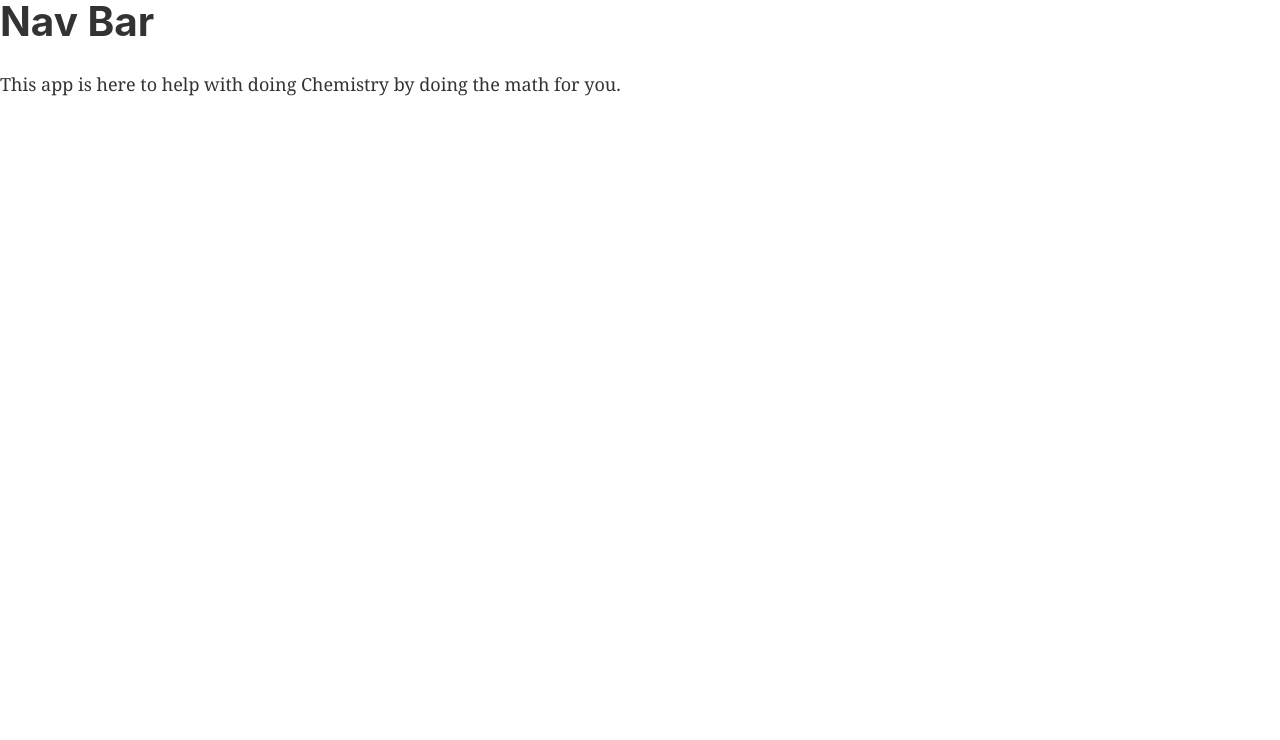
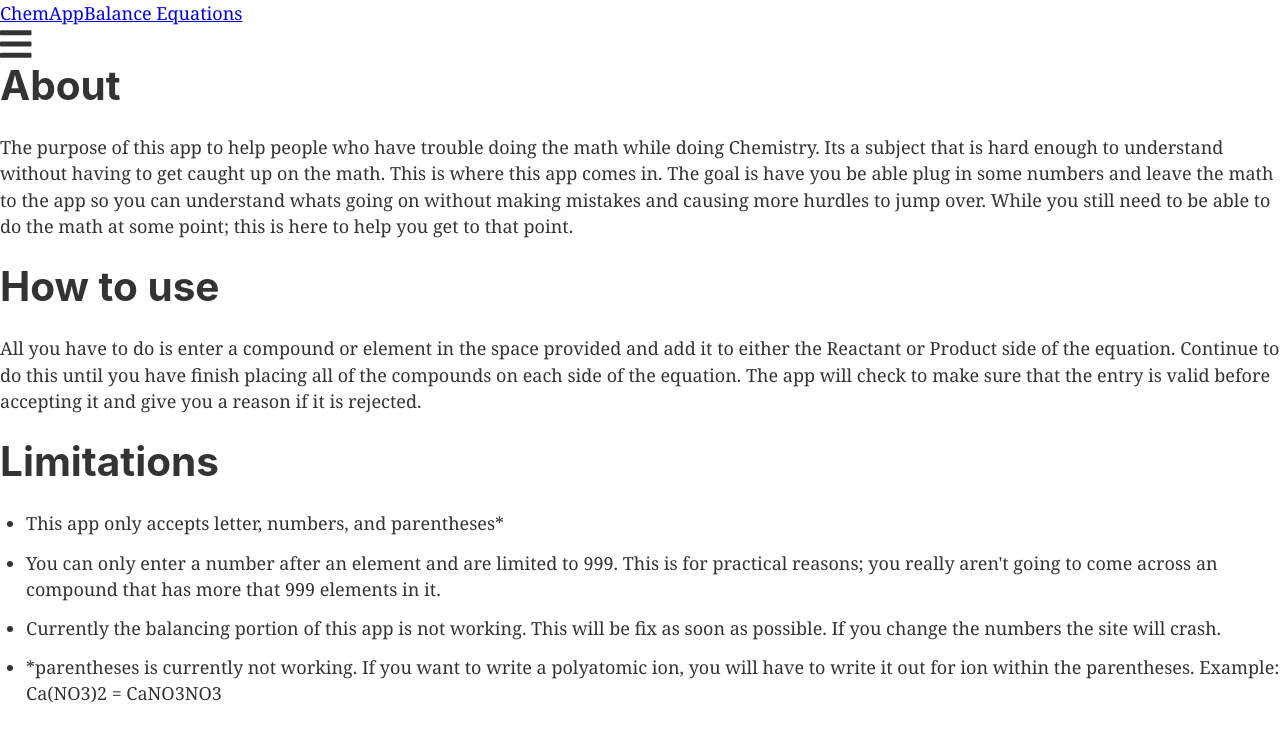
Before and after one commit to jesseseanrouse/project2, a Gatsby site in the folder ChemApp/: page / in a window 1280 px wide. Built offline with nearby package versions, Linux system fonts and the light colour scheme; Gatsby itself is replaced by a stand-in of ours; no server answers.

Commit message:
Spent alot of time getting font awesome to work

```diff
--- a/ChemApp/gatsby-config.js
+++ b/ChemApp/gatsby-config.js
@@ -6,6 +6,7 @@ module.exports = {
   },
   plugins: [
     `gatsby-plugin-react-helmet`,
+    `gatsby-plugin-fontawesome-css`,
     {
       resolve: `gatsby-source-filesystem`,
       options: {
--- a/ChemApp/src/components/about.js
+++ /dev/null
@@ -1,9 +0,0 @@
-import React from 'react'
-
-const about = () => {
-    return (
-        <p>This app is here to help with doing Chemistry by doing the math for you.</p>
-    )
-}
-
-export default about
--- /dev/null
+++ b/ChemApp/src/components/about/about.js
@@ -0,0 +1,37 @@
+import React from "react"
+
+const about = () => {
+  return (
+    <>
+      <h1>About</h1>
+      <p>
+        The purpose of this app to help people who have trouble doing the math
+        while doing Chemistry. Its a subject that is hard enough to understand
+        without having to get caught up on the math. This is where this app
+        comes in. The goal is have you be able plug in some numbers and leave
+        the math to the app so you can understand whats going on without making
+        mistakes and causing more hurdles to jump over. While you still need to
+        be able to do the math at some point; this is here to help you get to
+        that point.
+      </p>
+      <h1>How to use</h1>
+      <p>
+        All you have to do is enter a compound or element in the space provided
+        and add it to either the Reactant or Product side of the equation.
+        Continue to do this until you have finish placing all of the compounds
+        on each side of the equation. The app will check to make sure that the
+        entry is valid before accepting it and give you a reason if it is
+        rejected.
+      </p>
+      <h1>Limitations</h1>
+      <ul>
+        <li>This app only accepts letter, numbers, and parentheses*</li>
+        <li>You can only enter a number after an element and are limited to 999. This is for practical reasons; you really aren't going to come across an compound that has more that 999 elements in it.</li>
+        <li>Currently the balancing portion of this app is not working. This will be fix as soon as possible. If you change the numbers the site will crash.</li>
+        <li>*parentheses is currently not working. If you want to write a polyatomic ion, you will have to write it out for ion within the parentheses. Example: Ca(NO3)2 = CaNO3NO3 </li>
+      </ul>
+    </>
+  )
+}
+
+export default about
--- a/ChemApp/src/components/balance.js
+++ b/ChemApp/src/components/balance.js
@@ -59,7 +59,7 @@ const Balance = props => {
     // To prevent any shenanigans
     e.preventDefault()
     // To get a list of symbols to verify that entered values are elements
-    const symbols = props.data.map(ele => {
+    const symbols = data.map(ele => {
       return { symbol: ele.symbol }
     })
     // Sets error to ""
--- a/ChemApp/src/components/functions/compoundCheckProduct.js
+++ b/ChemApp/src/components/functions/compoundCheckProduct.js
@@ -27,9 +27,14 @@ export default function compoundCheck(
   let eleAmount = ""
   let tempArr = []
   while (i < value.length) {
-    //   console.log("Loop " + i)
     let step = 1
-    // First Check is numbers why is explained after the check
+    // Check to make sure they entered something
+    if (value === "") {
+      flag = 1
+      setErrorMessage('You have to enter something')
+      break
+    }
+    // Check if number why is explained after the check
     if (NumbersArr.some(number => number === value.charAt(i))) {
       // console.log("Checked Number")
       // Cannot start with a number, the point is to balance
--- a/ChemApp/src/components/functions/compoundCheckReactants.js
+++ b/ChemApp/src/components/functions/compoundCheckReactants.js
@@ -29,8 +29,13 @@ export default function compoundCheck(
   let eleAmount = ""
   let tempArr = []
   while (i < value.length) {
-    //   console.log("Loop " + i)
     let step = 1
+    // Check to make sure they entered something
+    if (value === "") {
+      flag = 1
+      setErrorMessage("You have to enter something")
+      break
+    }
     // First Check is numbers why is explained after the check
     if (NumbersArr.some(number => number === value.charAt(i))) {
       // console.log("Checked Number")
@@ -103,7 +108,7 @@ export default function compoundCheck(
       }
       // Now to check if it is even an element
       if (symbols.some(symbol => symbol.symbol === element)) {
-        tempArr.push({ element: element, amountR: eleAmount, amountP: 0})
+        tempArr.push({ element: element, amountR: eleAmount, amountP: 0 })
       } else {
         flag = 1
         setErrorMessage("You did not enter a valid element")
--- a/ChemApp/src/components/layout.js
+++ b/ChemApp/src/components/layout.js
@@ -9,9 +9,7 @@ import React, { useEffect, useState } from "react"
 import PropTypes from "prop-types"
 import { useStaticQuery, graphql } from "gatsby"
 
-import Nav from "./nav"
-import About from './about'
-import Balance from './balance'
+import Nav from "./nav/nav"
 import "./layout.css"
 
 const Layout = ({ children }) => {
@@ -24,16 +22,6 @@ const Layout = ({ children }) => {
       }
     }
   `)
-  // Finally got this working
-  const [eleData, setEleData] = useState({})
-  useEffect(() => {
-    fetch("https://neelpatel05.pythonanywhere.com/")
-      .then(res => res.json())
-      .then(data => {
-        setEleData(data)
-      })
-  }, [])
-
 
   return (
     <>
--- a/ChemApp/src/components/nav.js
+++ /dev/null
@@ -1,12 +0,0 @@
-// import { Link } from "gatsby"
-// import PropTypes from "prop-types"
-import React from "react"
-
-const Nav = () => {
-    return (
-    <nav>
-        <h1>Nav Bar</h1>
-    </nav>
-    )}
-
-export default Nav
--- /dev/null
+++ b/ChemApp/src/components/nav/nav.js
@@ -0,0 +1,17 @@
+import { Link } from "gatsby"
+// import PropTypes from "prop-types"
+import React from "react"
+// font Awesome
+import { FontAwesomeIcon } from "@fortawesome/react-fontawesome"
+import { faBars } from "@fortawesome/free-solid-svg-icons"
+
+const Nav = () => {
+    return (
+      <nav>
+        <Link to="/">ChemApp</Link>
+        <Link to="/balance">Balance Equations</Link>
+        <div><FontAwesomeIcon icon={faBars} size='2x' /></div>
+      </nav>
+    )}
+
+export default Nav
--- a/ChemApp/src/pages/balance.js
+++ b/ChemApp/src/pages/balance.js
@@ -6,7 +6,7 @@ import Balance from "../components/balance"
 
 const balance = () => (
   <Layout>
-    <SEO title="Balance" />
+    <SEO title="balance" />
     <Balance />
   </Layout>
 )
--- a/ChemApp/src/pages/index.js
+++ b/ChemApp/src/pages/index.js
@@ -2,7 +2,7 @@ import React from "react"
 import { Link } from "gatsby"
 import Layout from "../components/layout"
 import SEO from "../components/seo"
-import About from '../components/about'
+import About from '../components/about/about'
 
 const IndexPage = () =>
 
```
Also changed, not shown: 1 other file.
